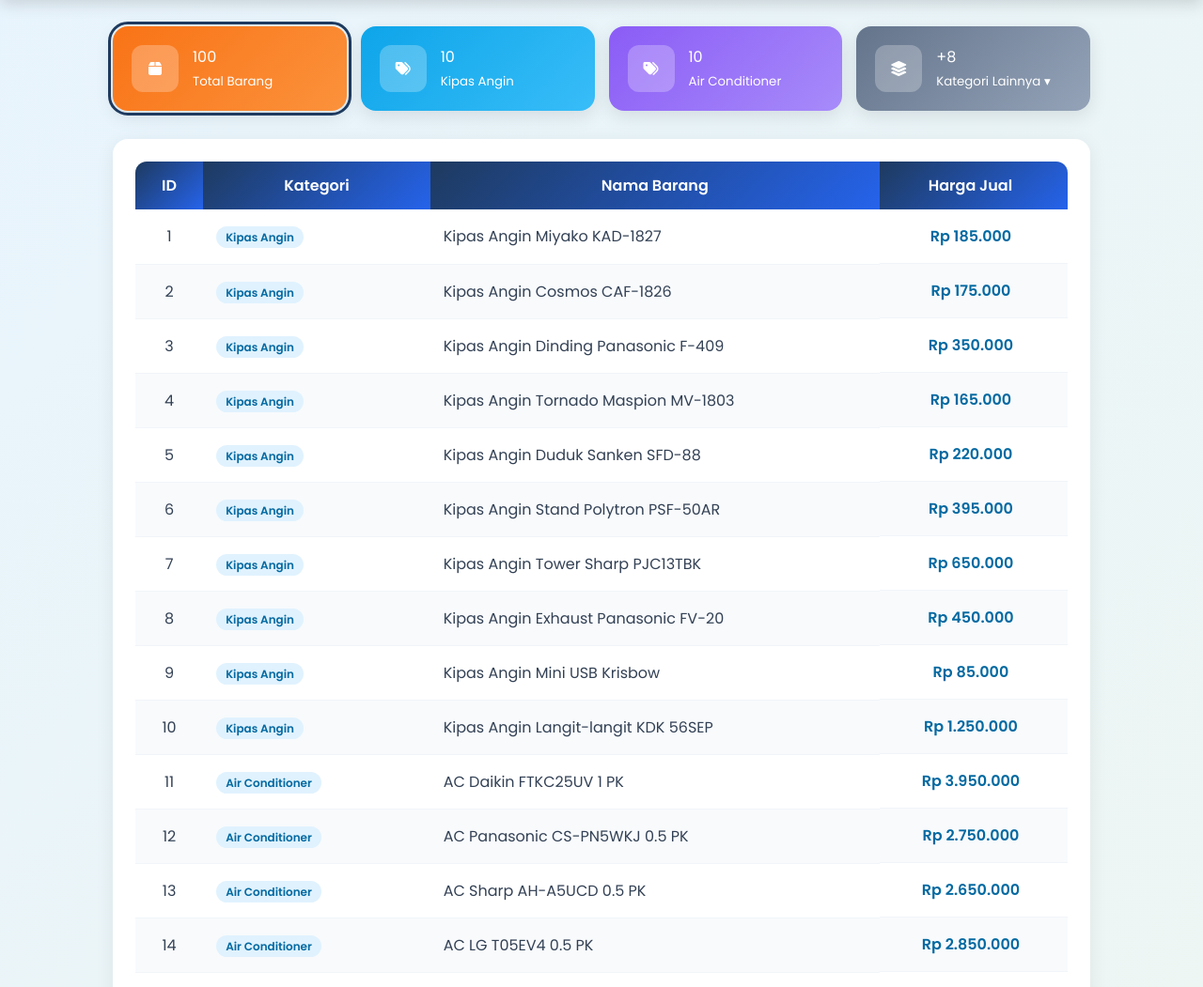
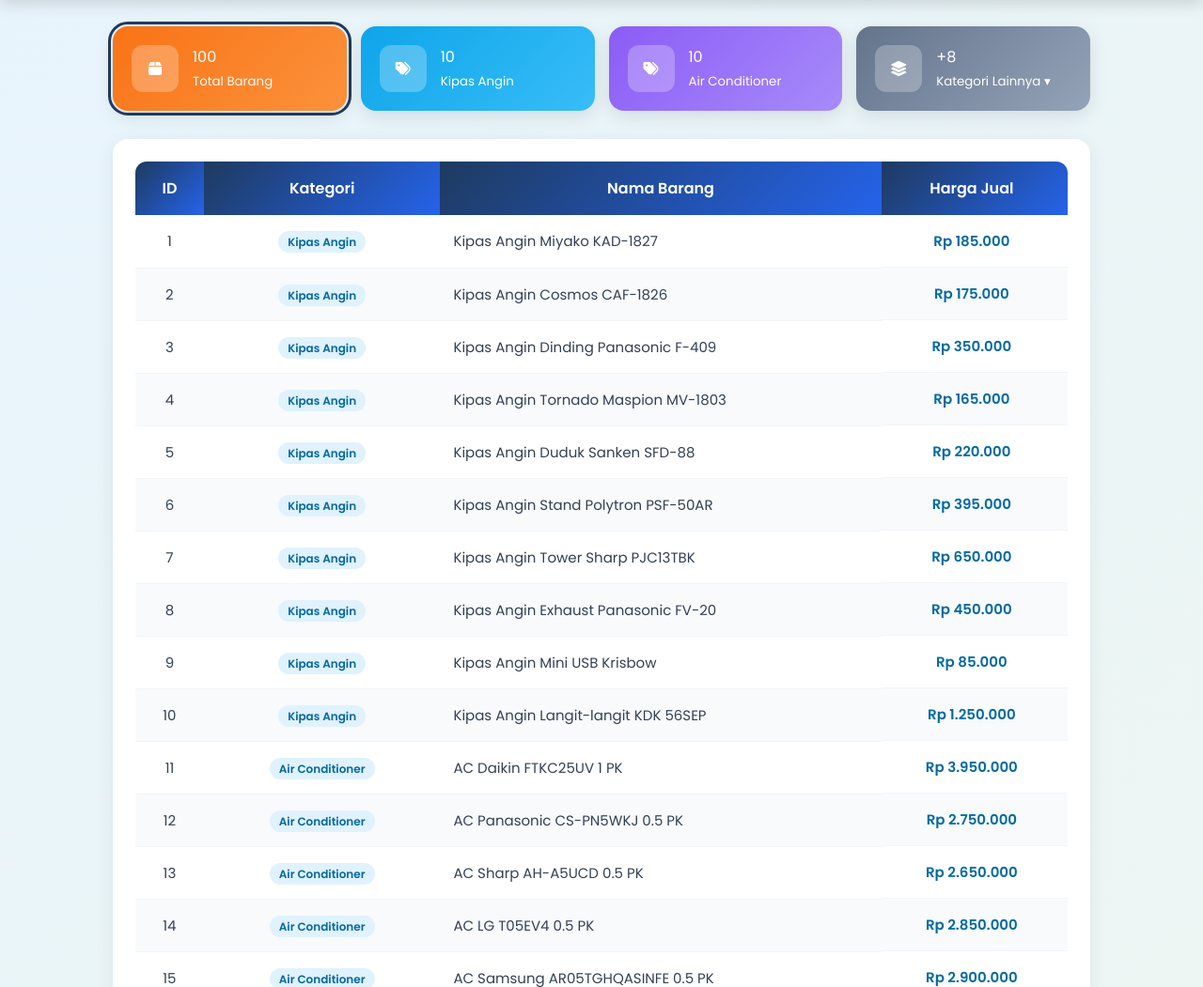
Before and after one commit to ZukovskiFT/Project-MBD, a PHP site: page /index.php in a window 1280 px wide. Shown: the part 76-1127 px from the top of the page at 94% size. Run offline with PHP 8.4, Linux system fonts and the light colour scheme; a user stored in the database is signed in; data comes from the database, SQL or seed files in the repository.

Commit message:
update dashboard

```diff
--- a/public/index.php
+++ b/public/index.php
@@ -71,28 +71,36 @@
 .kat-color-6 { background: linear-gradient(135deg, #ef4444, #f87171); }
 .kat-color-7 { background: linear-gradient(135deg, #64748b, #94a3b8); }
 
-/* Tabel */
+/* ── Tabel ── */
 .table-box { background: white; padding: 24px; border-radius: 16px; box-shadow: 0 4px 20px rgba(0,0,0,0.07); }
 table { width: 100%; border-collapse: collapse; border-radius: 12px; overflow: hidden; }
 
+/* Header Tabel */
 th {
     background: linear-gradient(135deg, #1e3a5f, #2563eb);
-    padding: 13px;
+    padding: 16px 14px;
     color: white;
     font-weight: 600;
-    text-align: center !important; /* Pakai !important supaya pasti ke tengah */
+    text-align: center !important;
+    font-size: 16px;
 }
 
-/* Ukuran isi tabel dibesarkan ke 16px dan padding ditambah */
+/* Isi Tabel - Default semua ke tengah */
 td {
     padding: 16px 14px;
-    text-align: center;
+    text-align: center !important;
     color: #334155;
-    font-size: 16px;
+    font-size: 15px;
     border-bottom: 1px solid #f1f5f9;
 }
 
-td.nama { text-align: left; font-weight: 400; }
+/* Pengecualian: Nama Barang (Tetap Rata Kiri) */
+td.nama {
+    text-align: left !important;
+    font-weight: 400;
+}
+
+/* Harga */
 .harga {
     color: #0369a1;
     font-weight: bold;
@@ -100,6 +108,7 @@
     display: block;
 }
 
+/* Efek Zebra Striping */
 tr:nth-child(even) { background: #f8fafc; }
 tr:nth-child(odd)  { background: white; }
 tr:hover           { background: #e0f2fe; }
```
